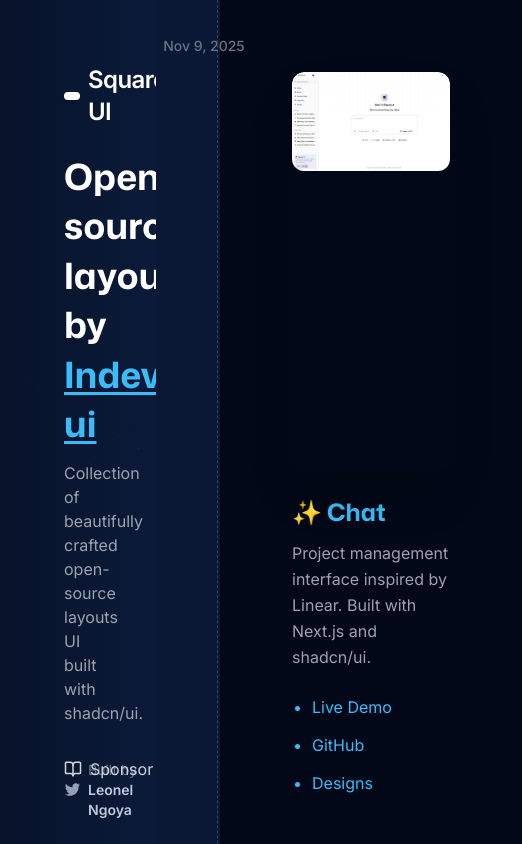
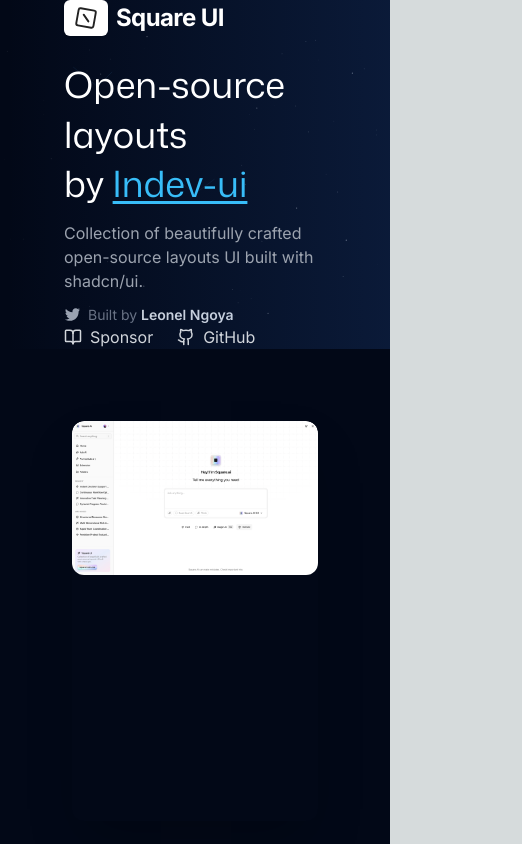
Before and after one commit to Junior-d09/Studio-Square-inte, a Next.js app: page / in a window 390 px wide. Shown: the top 844 px of the page, 522 px wide, since content can reach past the window. Built offline with nearby package versions, Linux system fonts and the light colour scheme.

Commit message:
correction page et leftSidebar

```diff
--- a/src/app/page.tsx
+++ b/src/app/page.tsx
@@ -6,20 +6,20 @@
 export default function HomePage() {
   return (
     <DateProvider>
-     <main className="flex min-h-screen bg-[#020817]">
-  {/* LEFT SIDEBAR - Augmentez le pourcentage ici */}
-  <div className="w-[40%] h-screen fixed left-0 top-0 bg-[#020817] overflow-hidden">
+      <main className="min-h-screen bg-[#020817] flex flex-col md:flex-row">
+        {/* LEFT SIDEBAR - visible sur mobile ET fixe sur desktop */}
+        <div className="w-full md:w-[40%] bg-[#020817] md:fixed md:left-0 md:top-0 md:h-screen overflow-hidden">
           <LeftSidebar />
         </div>
 
-  {/* CENTER + RIGHT - Ajustez la marge gauche pour correspondre */}
-  <div className="ml-[40%] flex-1 flex">
-    {/* CENTER RULE - Réduisez la largeur ici */}
-    <div className="w-16 flex-shrink-0 relative bg-[#0A1835]">
+        {/* CONTENU DROIT */}
+        <div className="flex-1 flex flex-col md:flex-row md:ml-[40%]">
+          {/* LIGNE CENTRALE (visible uniquement sur desktop) */}
+          <div className="hidden md:block w-16 flex-shrink-0 relative bg-[#0A1835]">
             <CenterRule />
           </div>
 
-    {/* RIGHT SIDEBAR */}
+          {/* CONTENU PRINCIPAL */}
           <div className="flex-1 bg-[#020817] overflow-y-auto">
             <RightSidebar />
           </div>
--- a/src/components/LeftSidebar.jsx
+++ b/src/components/LeftSidebar.jsx
@@ -48,12 +48,12 @@
               className="object-contain"
             />
           </div>
-          <h1 className="text-2xl font-semibold tracking-tight">Square UI</h1>
+          <h1 className="text-2xl font-bold tracking-tight">Square UI</h1>
         </Link>
 
         {/* Titre principal avec lien souligné */}
         <div>
-          <h2 className="text-4xl font-semibold leading-snug mb-3">
+          <h2 className="text-4xl font-light leading-snug mb-3">
             Open-source layouts <br />
             by{" "}
             <a
```
Lines whose indentation alone changed are shown as unchanged.
